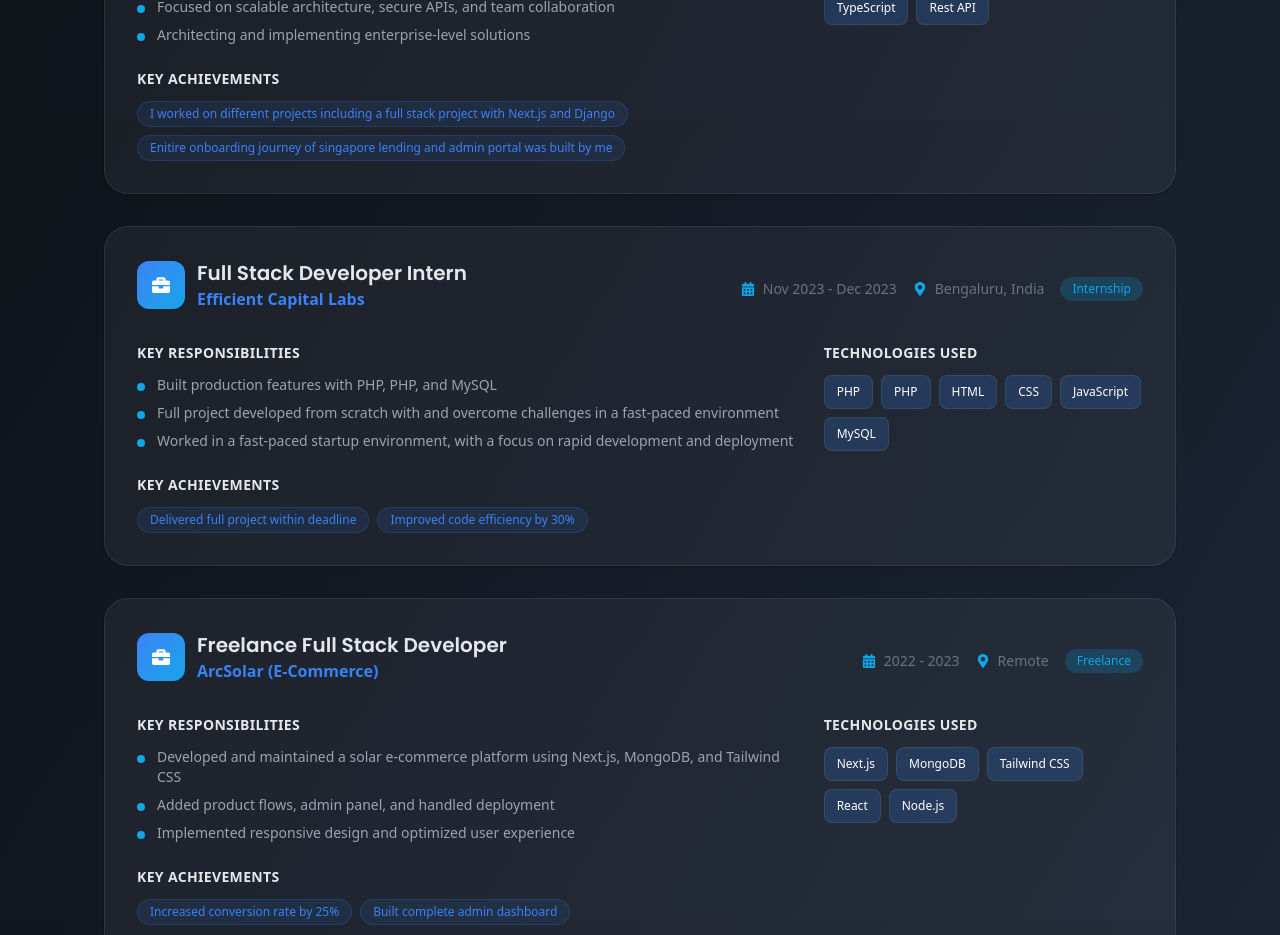
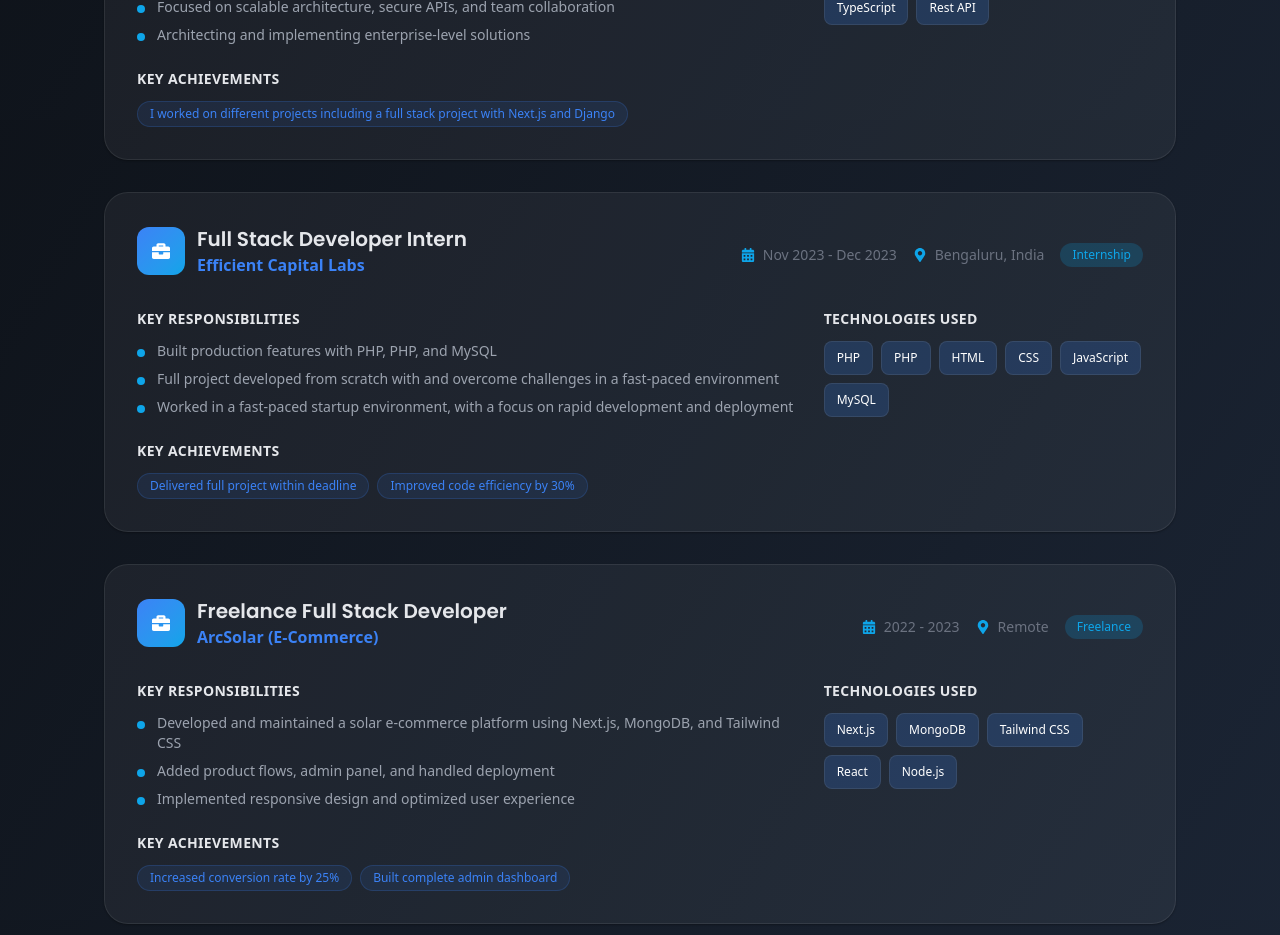
Before and after one commit to yogeesh-s/portfolio, a Next.js app: page / in a window 1280 px wide. Shown: the part 3080-4015 px from the top of the page. Built offline with nearby package versions, Linux system fonts and the light colour scheme.

Commit message:
Updated code

```diff
--- a/src/components/Experience.tsx
+++ b/src/components/Experience.tsx
@@ -27,7 +27,7 @@ const experiences: ExperienceItem[] = [
       'Architecting and implementing enterprise-level solutions'
     ],
     technologies: ['React', 'Next.js', 'Django', 'PostgreSQL', 'TypeScript', 'Rest API'],
-    achievements: ['I worked on different projects including a full stack project with Next.js and Django',"Enitire onboarding journey of singapore lending and admin portal was built by me"]
+    achievements: ['I worked on different projects including a full stack project with Next.js and Django']
   },
   {
     title: 'Full Stack Developer Intern',
```
